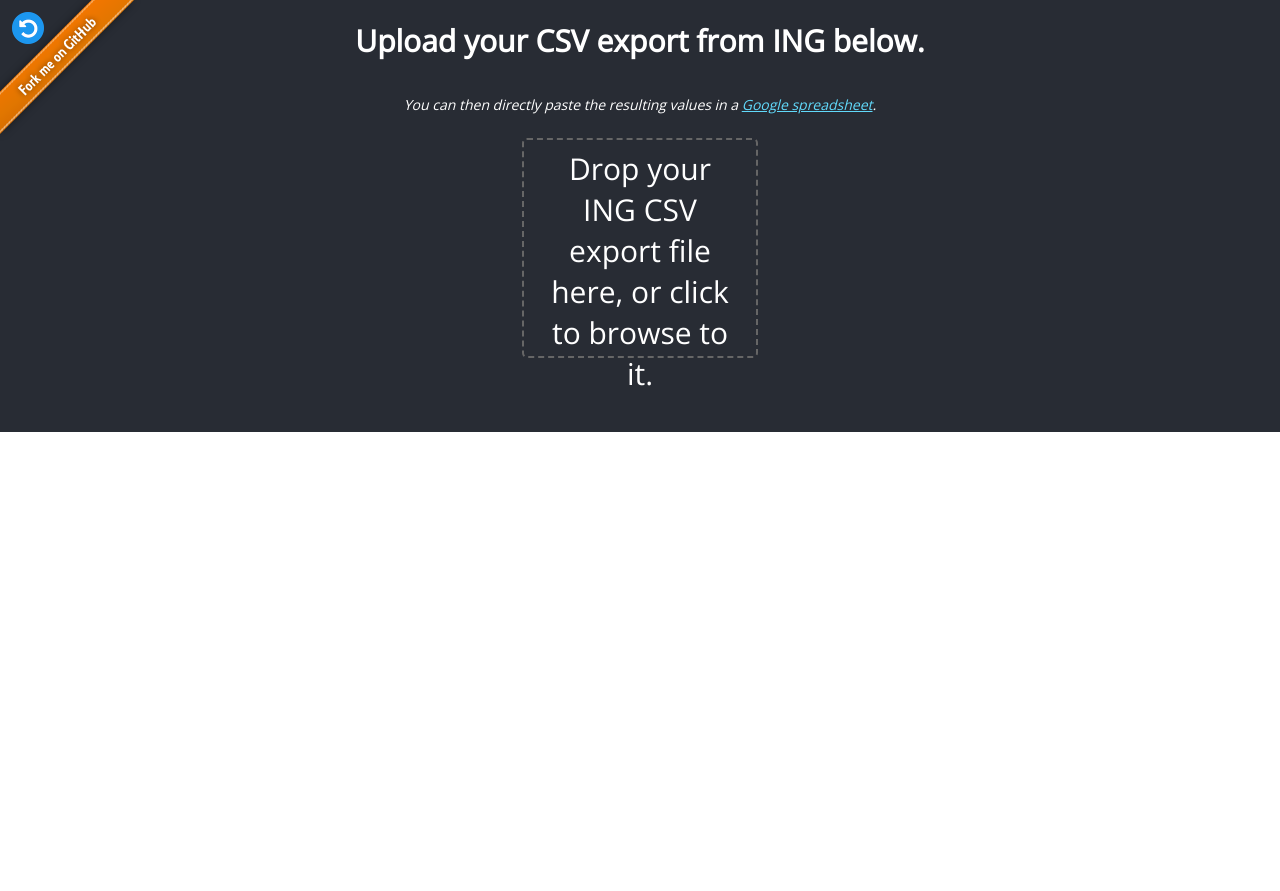
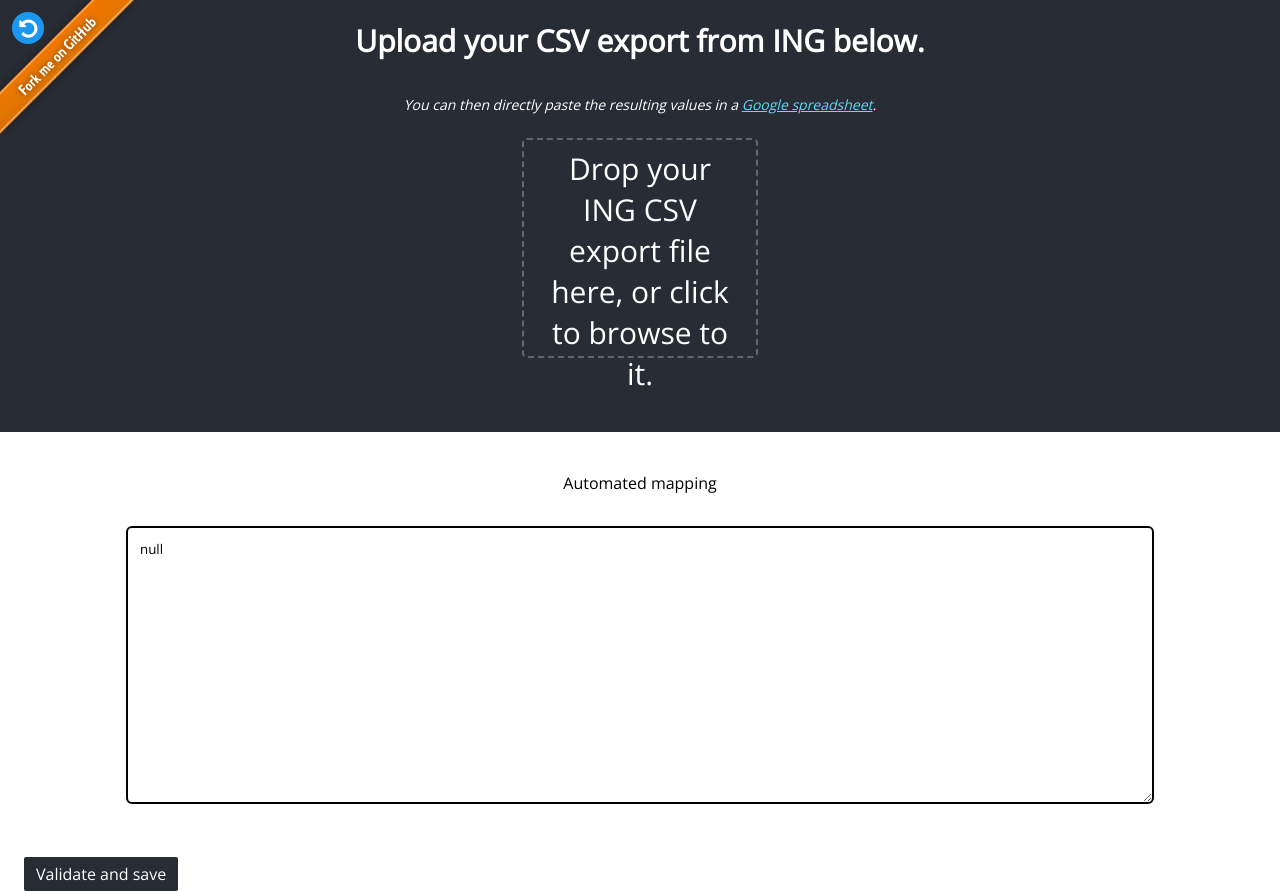
Before and after one commit to rogierslag/tools, a React (Create React App) app: page / in a window 1280 px wide. Both pictures are taken after a click on the picture 320 px from the left and 239 px from the top of the page. Before the commit the page ends 800 px from the top, so only its background shows below. Built offline with nearby package versions, Linux system fonts and the light colour scheme.

Commit message:
Allow automated category assignments

```diff
--- a/src/ing2budget/calculate.js
+++ b/src/ing2budget/calculate.js
@@ -1,10 +1,11 @@
 import months from "./months";
+import {getParsedMappers} from "./mapper";
 
 export default function calculate(csvData, withPerf) {
 	const start = withPerf ? performance.now() : null;
 
 	const data = csvData
-	// Remove the header
+		// Remove the header
 		.splice(1)
 		// Parse the data for easier format to work with
 		.map(data => {
@@ -38,7 +39,25 @@
 				name,
 				amount,
 			}
-		});
+		})
+		.map(({formattedDate, name, amount}) => {
+				try {
+					const allMappers = getParsedMappers();
+					if (allMappers) {
+						const mapper = Object.entries(allMappers).find(([key]) => name.toLowerCase().includes(key.toLowerCase()));
+						if (mapper) {
+							const string = `(${mapper[1]})(\`${name}\`);`;
+							const category = eval(string);
+							return {formattedDate, name, amount, category};
+						}
+					}
+				} catch (e) {
+					// ow no terrible
+					console.warn('Something threw while trying to determine categories', e);
+				}
+				return {formattedDate, name, amount};
+			}
+		);
 
 	if (withPerf) {
 		const duration = performance.now() - start;
--- a/src/ing2budget/csv.js
+++ b/src/ing2budget/csv.js
@@ -2,14 +2,14 @@
 
 const CSV_OPTS = {delimiter : "\t"};
 
-function asCsv({formattedDate, amount, name}) {
+function asCsv({formattedDate, amount, name, category}) {
 	const absAmount = Math.abs(amount);
-	return [formattedDate, absAmount, name];
+	return [formattedDate, absAmount, name, category];
 }
 
 export function fromCsvFormat(data) {
 	return parse(data, {
-		delimiter: ';',
+		delimiter : ';',
 	});
 }
 
--- a/src/ing2budget/ing2budget.js
+++ b/src/ing2budget/ing2budget.js
@@ -1,4 +1,4 @@
-import React, {Component, Fragment} from 'react';
+import React, {Component, createRef, Fragment} from 'react';
 
 import './ing2budget.css';
 
@@ -8,6 +8,7 @@
 import {fileError} from "../notifications/notification";
 import {fromCsvFormat, toCsvFormat} from "./csv";
 import calculate from "./calculate";
+import {getFormattedMappers, saveMappers} from "./mapper";
 
 const textareaStyle = {
 	width : '80%',
@@ -23,6 +24,7 @@
 
 		this.state = {
 			data : '',
+			mappers : getFormattedMappers(),
 		};
 		if (WITH_PERF) {
 			console.log('Logging performance metrics as well!');
@@ -66,8 +68,54 @@
 		return toCsvFormat(data);
 	};
 
+	saveMapper = () => {
+		if (this.saveTimeout) {
+			clearTimeout(this.saveTimeout);
+		}
+		const lastMapperSaveSuccess = saveMappers(this.mapperRef.current.value);
+		if (lastMapperSaveSuccess) {
+			this.setState({mappers : getFormattedMappers()});
+			this.setState({lastMapperSaveSuccess : true});
+			this.saveTimeout = setTimeout(() => this.setState({lastMapperSaveSuccess : undefined}), 2000);
+		} else {
+			this.setState({lastMapperSaveSuccess : false});
+		}
+	}
+
+	mapperRef = createRef();
+
+	mapperBorderColor = () => {
+		if (this.state.lastMapperSaveSuccess === true) {
+			return 'green';
+		}
+		if (this.state.lastMapperSaveSuccess === false) {
+			return 'red';
+		}
+		return 'inherit';
+	}
+
 	render() {
 		let result = null;
+		const mapper = (
+			<Row>
+				<Col xs={12}>
+					<p>Automated mapping</p>
+					<textarea style={{
+						...textareaStyle,
+						borderColor : this.mapperBorderColor(),
+						borderWidth : 2,
+						borderRadius : 6,
+						transition : '0.2s',
+					}}
+					          defaultValue={this.state.mappers}
+					          ref={this.mapperRef}/>
+				</Col>
+
+				<button onClick={this.saveMapper}>
+					Validate and save
+				</button>
+			</Row>
+		);
 		if (this.state.csvContents) {
 			const {income, expenses} = this.calculate();
 			result = <Fragment>
@@ -141,6 +189,7 @@
 					</Col>
 				</Row>
 				{result}
+				{mapper}
 			</Fragment>
 		);
 	}
--- /dev/null
+++ b/src/ing2budget/mapper.js
@@ -0,0 +1,38 @@
+export const MAPPER_KEY = 'ing2budgetMapper';
+
+function getMappers() {
+	try {
+		return window.localStorage.getItem(MAPPER_KEY) || null;
+	} catch (e) {
+		return null;
+	}
+}
+
+export function getParsedMappers() {
+	try {
+		return JSON.parse(getMappers() || 'null');
+	} catch (e) {
+		console.warn('Couldnt parse mappers', e);
+		return {};
+	}
+}
+
+export function getFormattedMappers() {
+	return JSON.stringify(getParsedMappers(), null, 4);
+}
+
+export function saveMappers(input) {
+	if (input === null || input === undefined || input === '') {
+		// Remove
+		window.localStorage.removeItem(MAPPER_KEY);
+		return;
+	}
+	// If not parseable, do not save this!
+	try {
+		JSON.parse(input);
+		window.localStorage.setItem(MAPPER_KEY, input);
+		return true;
+	} catch (e) {
+		return false;
+	}
+}
```
